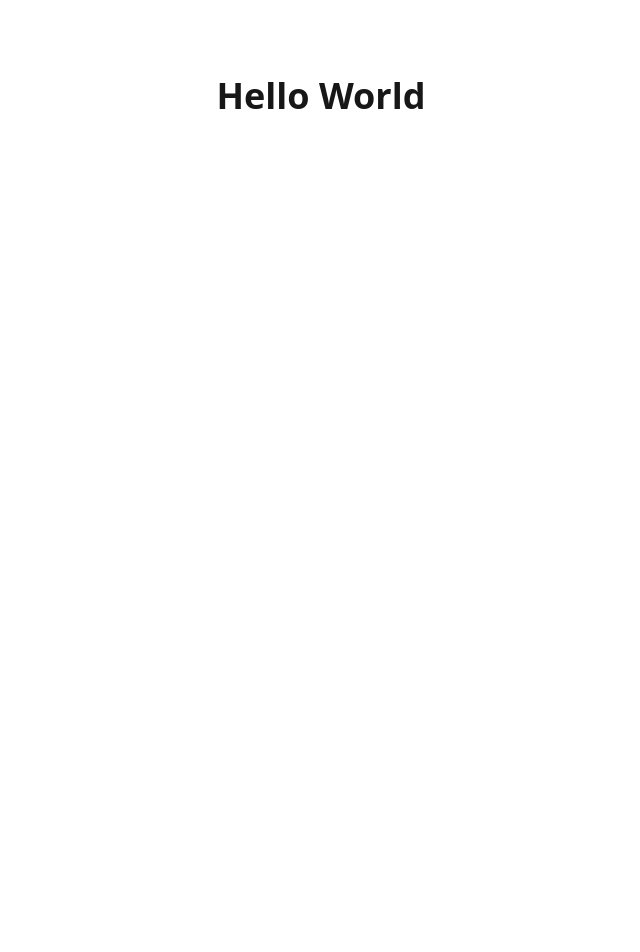
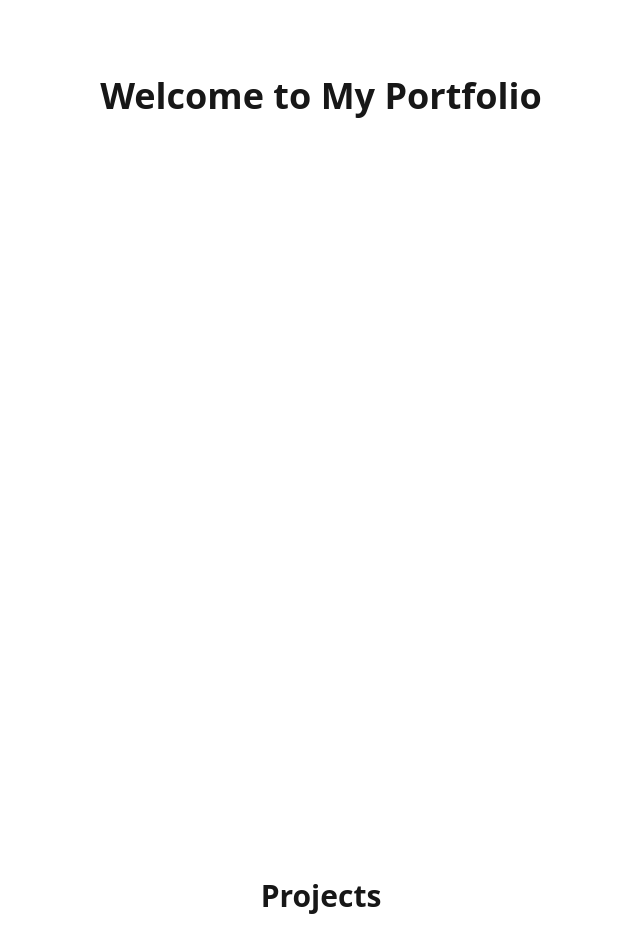
Before and after one commit to lworobey/portfolio, a Next.js app: page / in a window 1280 px wide. Shown: the part 368-1320 px from the top of the page, without its empty margins (319-959 px from the left). Before the commit the page ends 864 px from the top, so only its background shows below. Built offline with nearby package versions, Linux system fonts and the light colour scheme.

Commit message:
added sections that you can scroll to on a static webpage

```diff
--- a/src/app/globals.css
+++ b/src/app/globals.css
@@ -36,3 +36,11 @@ body {
 html {
   scroll-behavior: smooth;
 }
+
+/* Add this utility class */
+.section-center {
+  min-height: 100vh;
+  display: flex;
+  align-items: center;
+  justify-content: center;
+}
--- a/src/app/page.tsx
+++ b/src/app/page.tsx
@@ -1,9 +1,33 @@
 export default function Home() {
   return (
-    <main className="min-h-screen flex items-center justify-center">
-      <h1 className="text-4xl font-bold">
-        Hello World
-      </h1>
-    </main>
+    <div className="flex flex-col">
+      {/* Home Section */}
+      <section id="home" className="section-center">
+        <h1 className="text-4xl font-bold">
+          Welcome to My Portfolio
+        </h1>
+      </section>
+
+      {/* Projects Section */}
+      <section id="projects" className="section-center">
+        <h2 className="text-3xl font-bold">
+          Projects
+        </h2>
+      </section>
+
+      {/* About Section */}
+      <section id="about" className="section-center">
+        <h2 className="text-3xl font-bold">
+          About Me
+        </h2>
+      </section>
+
+      {/* Contact Section */}
+      <section id="contact" className="section-center ">
+        <h2 className="text-3xl font-bold">
+          Contact
+        </h2>
+      </section>
+    </div>
   );
 }
--- a/src/components/Header.tsx
+++ b/src/components/Header.tsx
@@ -1,8 +1,13 @@
 "use client";  // This is needed because we'll use client-side interactivity
 
 export default function Header() {
+  const scrollToSection = (elementId: string) => {
+    const element = document.getElementById(elementId);
+    element?.scrollIntoView({ behavior: 'smooth' });
+  };
+
   return (
-    <header className="fixed top-0 w-full bg-white dark:bg-gray-900 shadow-sm">
+    <header className="fixed top-0 w-full bg-white dark:bg-gray-900 shadow-sm z-10">
       <nav className="max-w-5xl mx-auto px-4 h-16 flex items-center justify-between">
         {/* Logo/Name */}
         <div className="font-bold text-xl">
@@ -11,18 +16,18 @@ export default function Header() {
 
         {/* Navigation Links */}
         <div className="flex gap-6">
-          <a href="/" className="nav-link">
+          <button onClick={() => scrollToSection('home')} className="nav-link">
             Home
-          </a>
-          <a href="/projects" className="nav-link">
+          </button>
+          <button onClick={() => scrollToSection('projects')} className="nav-link">
             Projects
-          </a>
-          <a href="/about" className="nav-link">
+          </button>
+          <button onClick={() => scrollToSection('about')} className="nav-link">
             About
-          </a>
-          <a href="/contact" className="nav-link">
+          </button>
+          <button onClick={() => scrollToSection('contact')} className="nav-link">
             Contact
-          </a>
+          </button>
         </div>
       </nav>
     </header>
```
